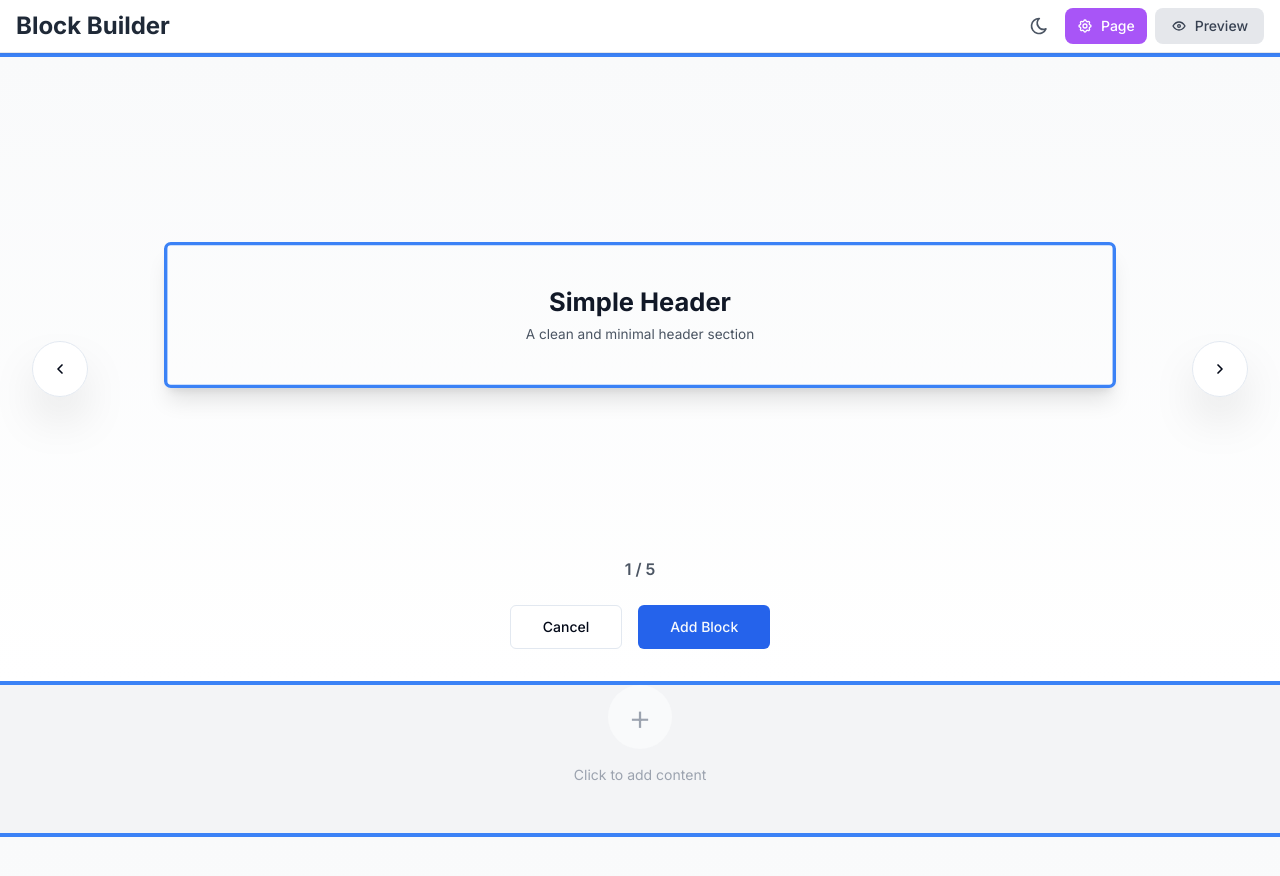
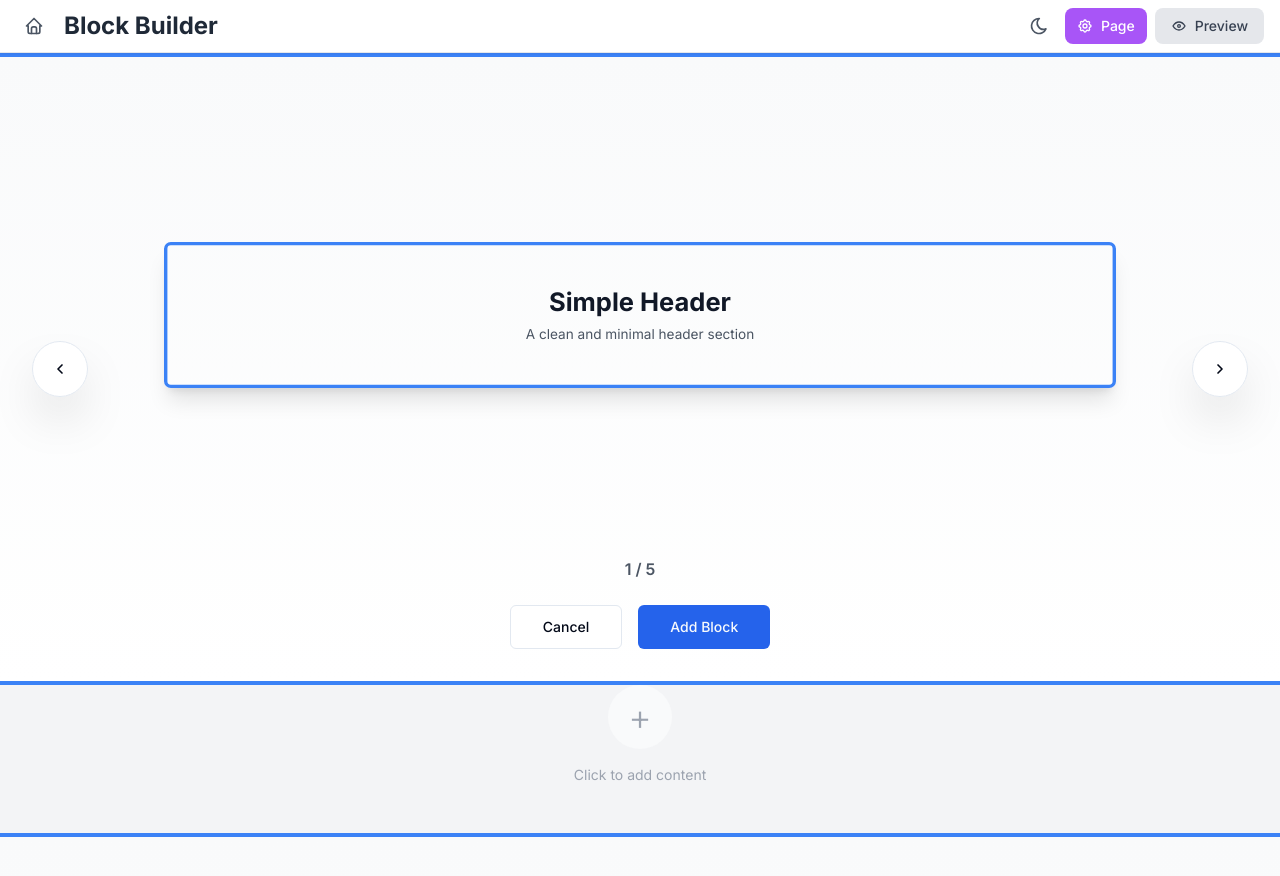
Before and after one commit to OsTheNeo/WebBuilder, a React (Create React App) app in the folder frontend/: page /builder/1 in a window 1280 px wide. Shown: the top 876 px of the page. Built offline with nearby package versions, Linux system fonts and the light colour scheme.

Commit message:
Add home navigation button to Block Builder
- Add home icon button in BlockBuilder header to navigate back to PageMapEditor
- Import and use useNavigate hook from react-router-dom
- Button adapts to dark/light mode with proper styling
- Positioned next to the title for easy access

```diff
--- a/frontend/src/components/BlockBuilder.js
+++ b/frontend/src/components/BlockBuilder.js
@@ -1,5 +1,6 @@
 import React, { useState, useRef, useEffect } from 'react';
 import { motion } from 'framer-motion';
+import { useNavigate } from 'react-router-dom';
 import HeaderSection from './sections/HeaderSection';
 import ContentSection from './sections/ContentSection';
 import FooterSection from './sections/FooterSection';
@@ -7,9 +8,11 @@ import DrawerEditor from './DrawerEditor';
 import BlockSettingsDrawer from './BlockSettingsDrawer';
 import PageSettingsDrawer from './PageSettingsDrawer';
 import SvgPatterns from './SvgPatterns';
-import { IconSun, IconMoon, IconSettings, IconEye, IconEdit } from '@tabler/icons-react';
+import { IconSun, IconMoon, IconSettings, IconEye, IconEdit, IconHome } from '@tabler/icons-react';
 
 const BlockBuilder = () => {
+  const navigate = useNavigate();
+
   // Separate states for header, content, and footer sections
   const [headerBlock, setHeaderBlock] = useState(null);
   const [contentBlocks, setContentBlocks] = useState([]);
@@ -261,7 +264,18 @@ const BlockBuilder = () => {
       >
         <div className="max-w-7xl mx-auto px-4">
           <div className="flex justify-between items-center">
-            <div>
+            <div className="flex items-center gap-3">
+              <button
+                onClick={() => navigate('/')}
+                className={`p-2 rounded-lg transition-all ${
+                  pageSettings.darkMode
+                    ? 'hover:bg-gray-700 text-gray-300 hover:text-white'
+                    : 'hover:bg-gray-100 text-gray-600 hover:text-gray-800'
+                }`}
+                title="Volver al Home"
+              >
+                <IconHome className="w-5 h-5" />
+              </button>
               <h1 className={`text-2xl font-bold transition-colors ${
                 pageSettings.darkMode ? 'text-white' : 'text-gray-800'
               }`}>Block Builder</h1>
```
